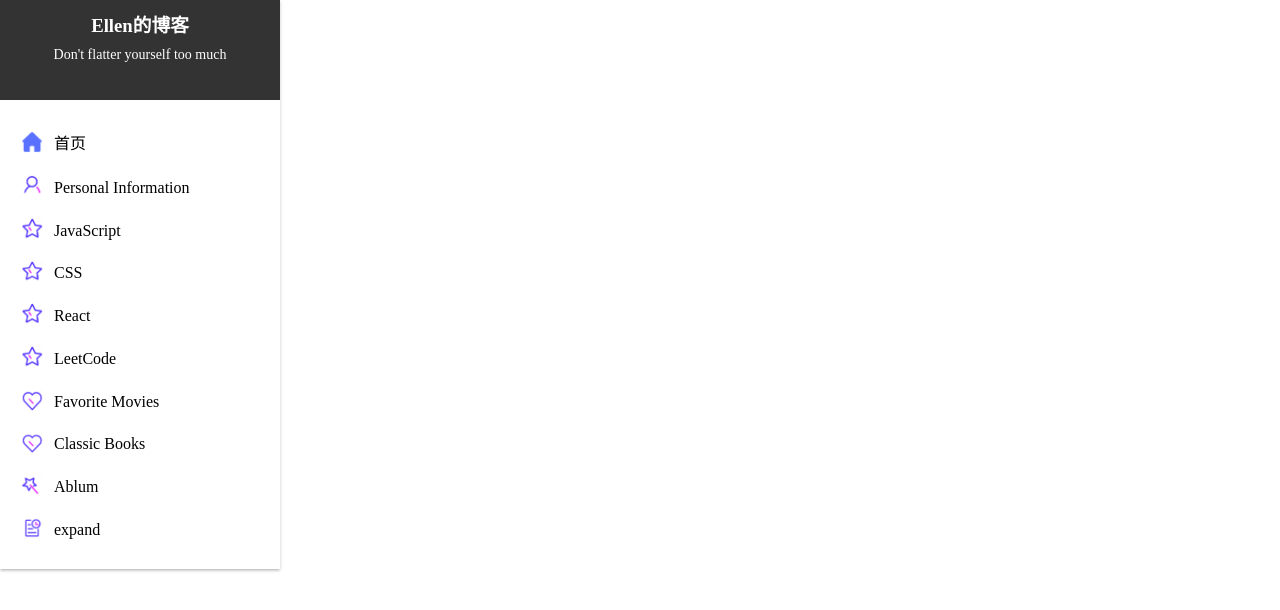
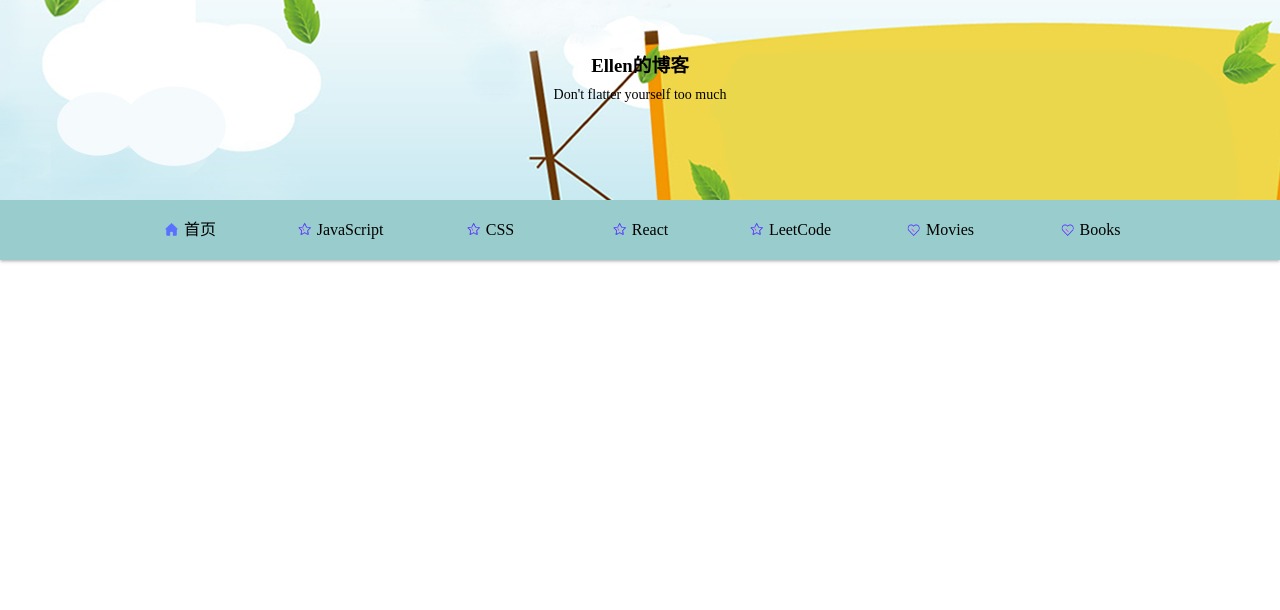
Before and after one commit to missdan2015/myblog, a React app: page /#/BaseInfo in a window 1280 px wide. Shown: the top 610 px of the page. Built offline with nearby package versions, Linux system fonts and the light colour scheme.

Commit message:
界面改版

```diff
--- a/src/App.js
+++ b/src/App.js
@@ -2,13 +2,14 @@ import React from 'react';
 import { HashRouter as Router,Route} from 'react-router-dom';
 import Home from './pages/index';
 import BaseInfo from './pages/BaseInfo/index';
-
+import Nav from './components/Nav/index';
 
 class App extends React.Component {
     render(){
         return(
             <Router>
                 <div>
+                    <Nav />
                     <Route exact path="/" component={Home} />
                     <Route path="/BaseInfo" component={BaseInfo} />
                 </div>
--- a/src/components/Nav/index.css
+++ b/src/components/Nav/index.css
@@ -1,17 +1,15 @@
 .navigator {
-  width: 280px;
-  position: absolute;
+  width: 100%;
   top: 0;
   overflow: hidden;
   box-shadow: 0 2px 2px 0 rgba(0, 0, 0, 0.12), 0 3px 1px -2px rgba(0, 0, 0, 0.06), 0 1px 5px 0 rgba(0, 0, 0, 0.12);
   border-radius: initial;
+  text-align: center;
 }
 .navigator .header {
-  height: 80px;
-  padding: 10px;
-  background-color: #333;
-  text-align: center;
-  color: #fff;
+  height: 150px;
+  background-image: url('../../static/images/4.jpg');
+  padding-top: 50px;
 }
 .navigator .header .tag {
   margin-top: 10px;
@@ -20,16 +18,18 @@
 .navigator ul {
   background-color: #fff;
   list-style: none;
-  padding: 20px 0;
+  height: 60px;
+  line-height: 60px;
+  background-color: #99cccc;
 }
 .navigator ul li {
-  padding: 10px 20px;
   font-size: 16px;
+  width: 150px;
+  display: inline-block;
 }
 .navigator ul li img {
   width: 10%;
-  margin-right: 10px;
-  margin-bottom: -5px;
+  margin: 0 5px -2px 0;
 }
 .navigator ul li:hover {
   background: #ccc;
--- a/src/components/Nav/index.js
+++ b/src/components/Nav/index.js
@@ -13,12 +13,7 @@ export default class index extends Component {
                     <p className='tag'>Don't flatter yourself too much</p>
                 </div>
                 <ul>
-                    <li key='index'>
-                        <Link style={{color: '#000', textDecoration: 'none'}} to='/'>
-                            <img src={require('../../static/images/index.png')} alt='' />
-                            <span>首页</span>
-                        </Link>
-                    </li>
+
                 {
                     _.map(mainList, item => {
                         return(
--- a/src/components/Nav/index.less
+++ b/src/components/Nav/index.less
@@ -1,18 +1,17 @@
 .navigator{
-     width: 280px;
-     position: absolute;
+     width: 100%;
      top: 0;
      overflow: hidden;
      box-shadow: 0 2px 2px 0 rgba(0, 0, 0, .12),
      0 3px 1px -2px rgba(0, 0, 0, .06),
      0 1px 5px 0 rgba(0, 0, 0, .12);
      border-radius: initial;
+    text-align: center;
+
     .header {
-        height: 80px;
-        padding: 10px;
-        background-color: #333;
-        text-align: center;
-        color: #fff;
+        height: 150px;
+        background-image:url('../../static/images/4.jpg');
+        padding-top: 50px;
         .tag {
             margin-top: 10px;
             font-size: 14px;;
@@ -21,14 +20,17 @@
     ul {
         background-color: #fff;
         list-style: none;
-        padding: 20px 0;
+        height: 60px;
+        line-height: 60px;
+        background-color: #99cccc;
         li {
-            padding: 10px 20px;
             font-size: 16px;
+            width: 150px;
+            display: inline-block;
+
             img {
                 width: 10%;
-                margin-right: 10px;
-                margin-bottom: -5px;
+                margin: 0 5px -2px 0;
             }
         }
         li:hover {
--- a/src/config/page.config.js
+++ b/src/config/page.config.js
@@ -1,7 +1,7 @@
 const mainList = [
     {
-        logo: 'static/images/logo1.png',
-        name: 'Personal Information',
+        logo: 'static/images/index.png',
+        name: '首页',
         routerName: 'BaseInfo'
 
     },
@@ -27,23 +27,13 @@ const mainList = [
     },
     {
         logo: 'static/images/logo2.png',
-        name: 'Favorite Movies',
+        name: 'Movies',
         routerName: 'Movies'
     },
     {
         logo: 'static/images/logo2.png',
-        name: 'Classic Books',
+        name: 'Books',
         routerName: 'Books'
-    },
-    {
-        logo: 'static/images/logo4.png',
-        name: 'Ablum',
-        routerName: 'Album'
-    },
-    {
-        logo: 'static/images/logo5.png',
-        name: 'expand',
-        routerName: 'Expand'
     },
 
 ];
--- a/src/pages/BaseInfo/index.js
+++ b/src/pages/BaseInfo/index.js
@@ -7,9 +7,6 @@ export default class Index extends Component {
         return (
             <div className='baseInfo'>
                 <div>
-                    <Nav/>
-                </div>
-                <div>
 
                 </div>
             </div>
```
